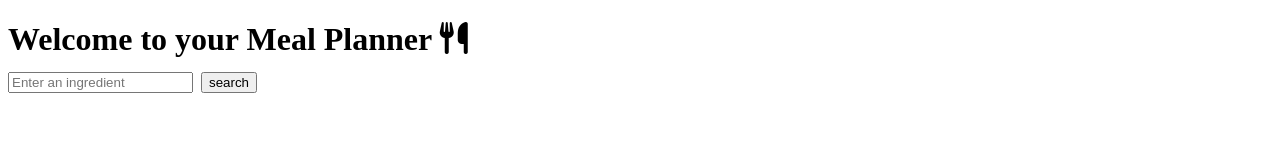
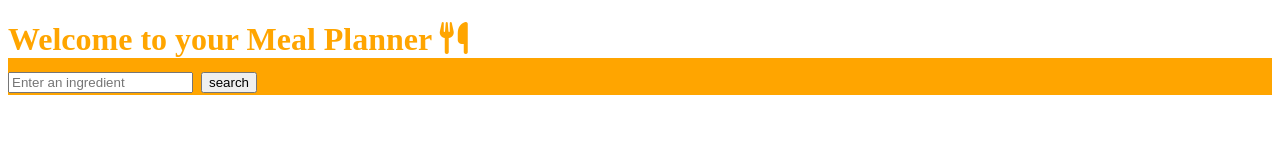
Before and after one commit to tebomabusetsa-ops/meal-planner-generator, a plain HTML site: page index.html in a window 1280 px wide. Drawn offline with Linux system fonts and the light colour scheme.

Commit message:
CSS added

```diff
--- a/index.html
+++ b/index.html
@@ -5,6 +5,7 @@
     <meta name="viewport" content="width=>, initial-scale=1.0">
     <title>Document</title>
     <link rel="stylesheet" href="https://cdnjs.cloudflare.com/ajax/libs/font-awesome/6.7.2/css/all.min.css" />
+<link rel="stylesheet" href="styles.css" >
 </head>
 <body>
     <h1>
--- /dev/null
+++ b/styles.css
@@ -0,0 +1,6 @@
+form {
+    background-color: orange;
+}
+h1 {
+    color: orange;
+}
```
